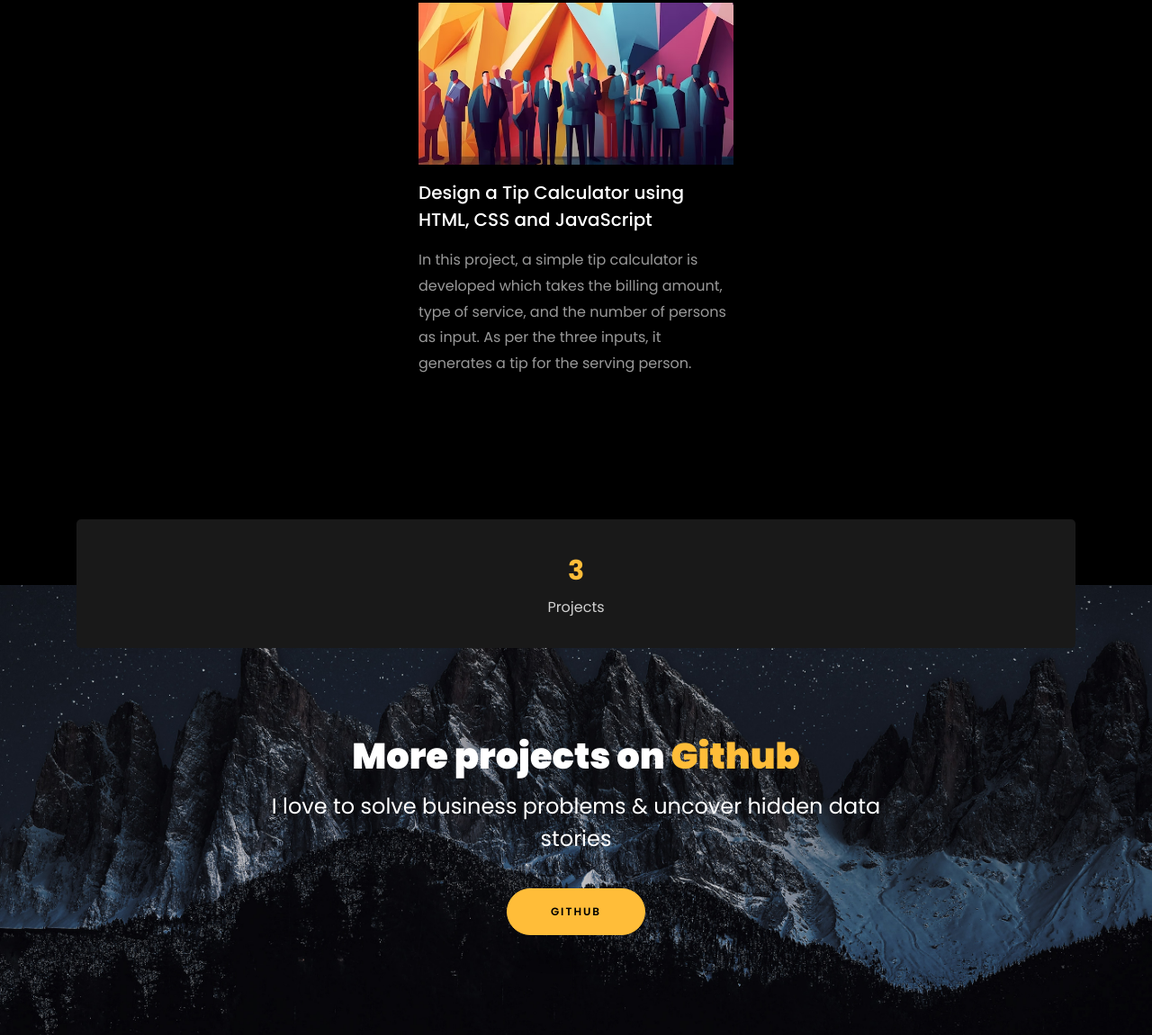
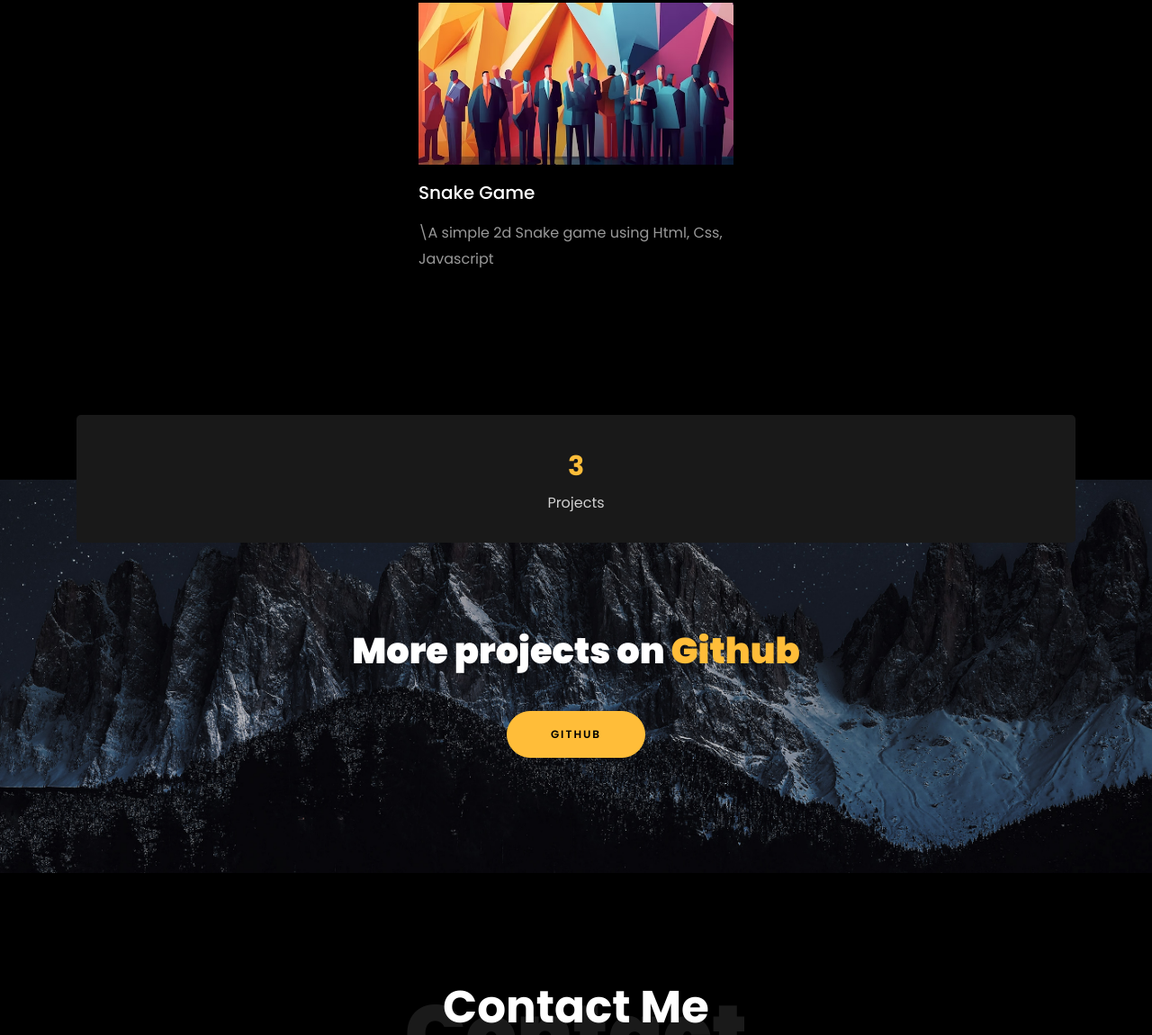
Before and after one commit to AchintKumar02/PortFolio, a plain HTML site: page index.html in a window 1280 px wide. Shown: the part 3782-4932 px from the top of the page at 90% size. Drawn offline with Linux system fonts and the light colour scheme; files whose address does not match are found by name.

Commit message:
Update index.html

```diff
--- a/index.html
+++ b/index.html
@@ -367,11 +367,11 @@
 		<div class="row d-flex justify-content-center">
 			<div class="col-md-4 d-flex ftco-animate">
 				<div class="blog-entry justify-content-end">
-				<a href="#" class="block-20 zoom-effect" style="background-image: url('images/proj_5.jpg');">
+				<a href="https://achintkumar02.github.io/sankegane/" class="block-20 zoom-effect" style="background-image: url('images/proj_5.jpg');">
 				</a>
 				<div class="text mt-3 float-right d-block">
-				  <h3 class="heading"><a href="#">Design a Tip Calculator using HTML, CSS and JavaScript</a></h3>
-				  <p>In this project, a simple tip calculator is developed which takes the billing amount, type of service, and the number of persons as input. As per the three inputs, it generates a tip for the serving person.</p>
+				  <h3 class="heading"><a href="#">Snake Game</a></h3>
+				  <p>\A simple 2d Snake game using Html, Css, Javascript</p>
 				</div>
 			  </div>
 			</div>
@@ -397,7 +397,7 @@
 				<div class="row justify-content-center">
 					<div class="col-md-7 ftco-animate text-center">
 						<h2>More projects on<span> Github  </span> </h2>
-						<div class="heading"> <h4> I love to solve business problems &amp; uncover hidden data stories </h4>
+						<div class="heading"> <h4> </h4>
 						<br>
 						<p><a href="https://github.com/achintkumar02" class="btn btn-primary py-3 px-5">GitHub</a></p>
 						</div>
```
